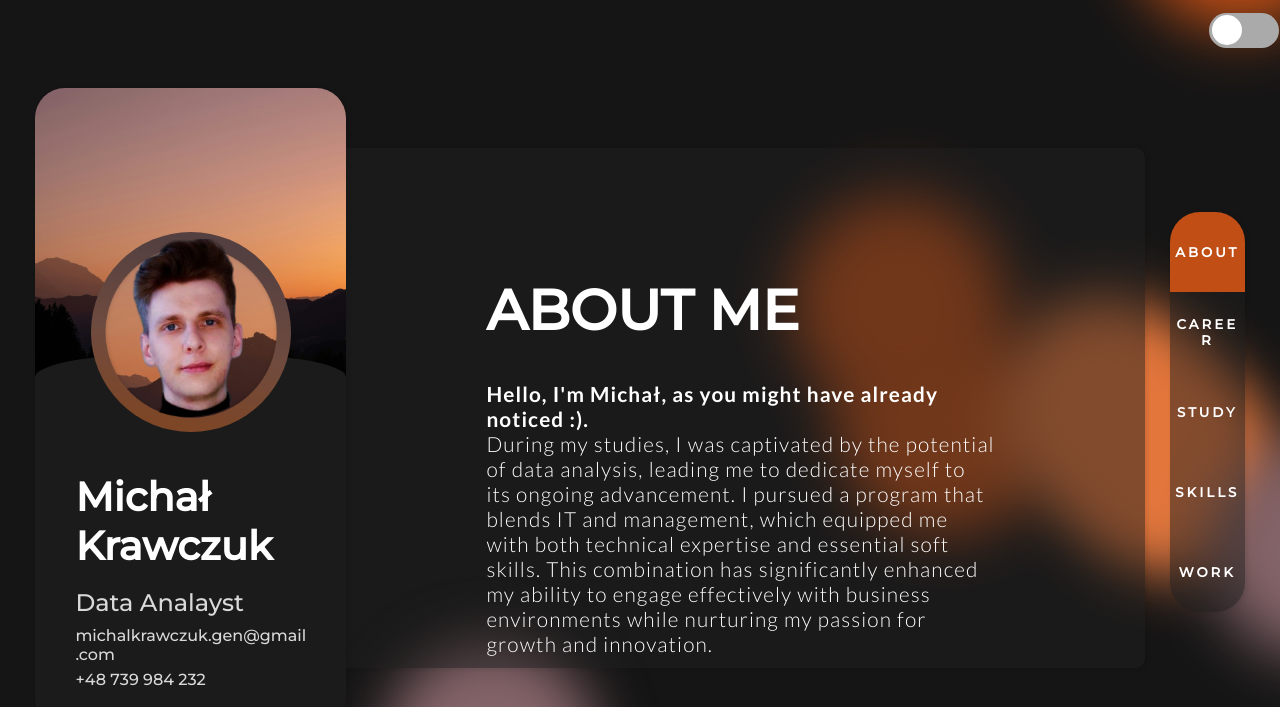
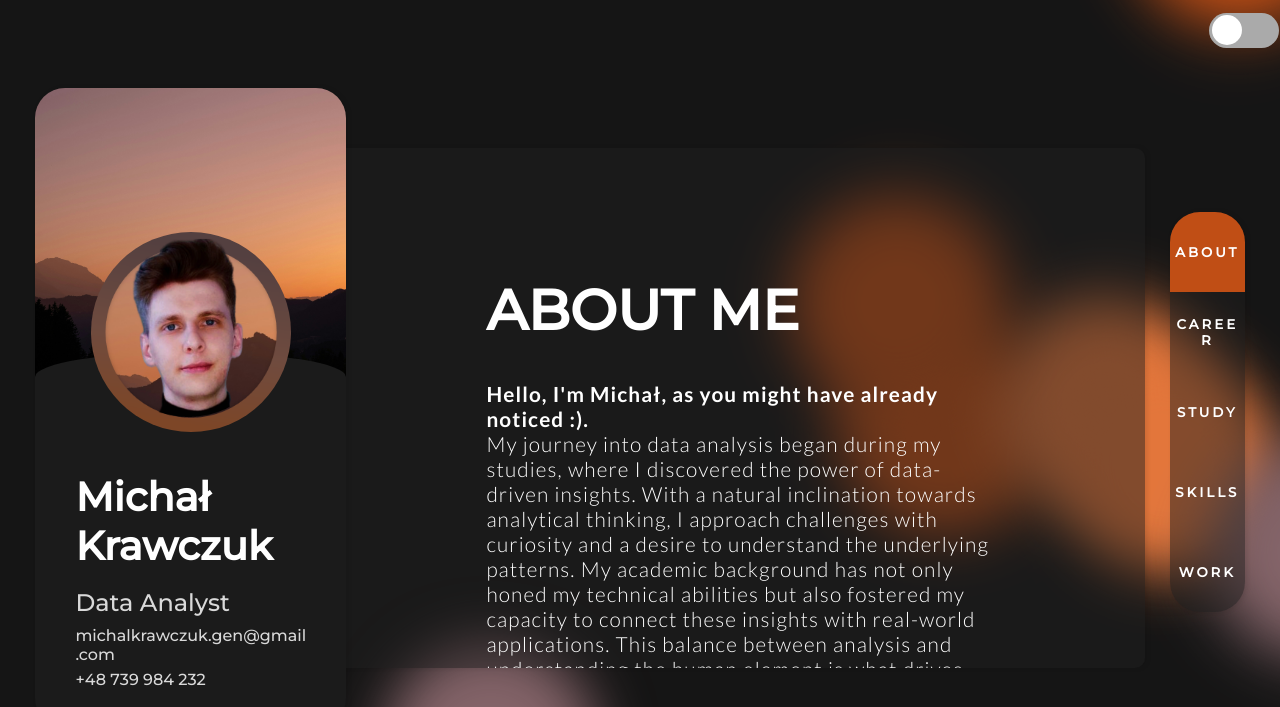
Before and after one commit to StellAuror/portfolio-page, a plain HTML site: page index.html in a window 1280 px wide. Shown: the top 707 px of the page. Drawn offline with nearby package versions, Linux system fonts and the light colour scheme.

Commit message:
update typu & bio

```diff
--- a/index.html
+++ b/index.html
@@ -48,7 +48,7 @@
                 <div class="pfp"></div>
                 <div class="sidebar-bot-content">
                     <h2 style="padding-top: 120px;">Michał Krawczuk</h2>
-                    <h3>Data Analayst</h3>
+                    <h3>Data Analyst</h3>
                     <h4>michalkrawczuk.gen@gmail.com</h4>
                     <h4>+48 739 984 232</h4>
                     <ul class="horizontal-list">
@@ -67,14 +67,7 @@
                 <p>
                     <b>Hello, I'm Michał, as you might have already noticed :).</b>
                     </br>
-                    During my studies, I was captivated by the potential of data analysis,
-                     leading me to dedicate myself to its ongoing advancement.
-                      I pursued a program that blends IT and management,
-                       which equipped me with both technical expertise and
-                       essential soft skills. This combination has significantly
-                       enhanced my ability to engage effectively with business
-                        environments while nurturing my passion for growth and
-                         innovation.
+                    My journey into data analysis began during my studies, where I discovered the power of data-driven insights. With a natural inclination towards analytical thinking, I approach challenges with curiosity and a desire to understand the underlying patterns. My academic background has not only honed my technical abilities but also fostered my capacity to connect these insights with real-world applications. This balance between analysis and understanding the human element is what drives my work.
                     <br><br>
                     My aim is to continually improve and make a meaningful impact on the world. Feel free to explore my portfolio—I'm confident that together, we can create something great!
                 </p>
```
